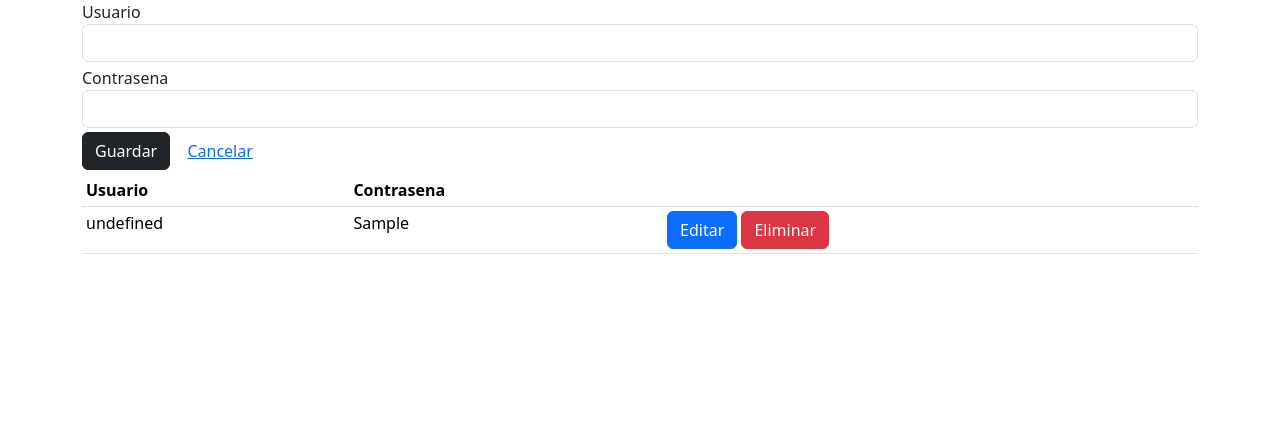
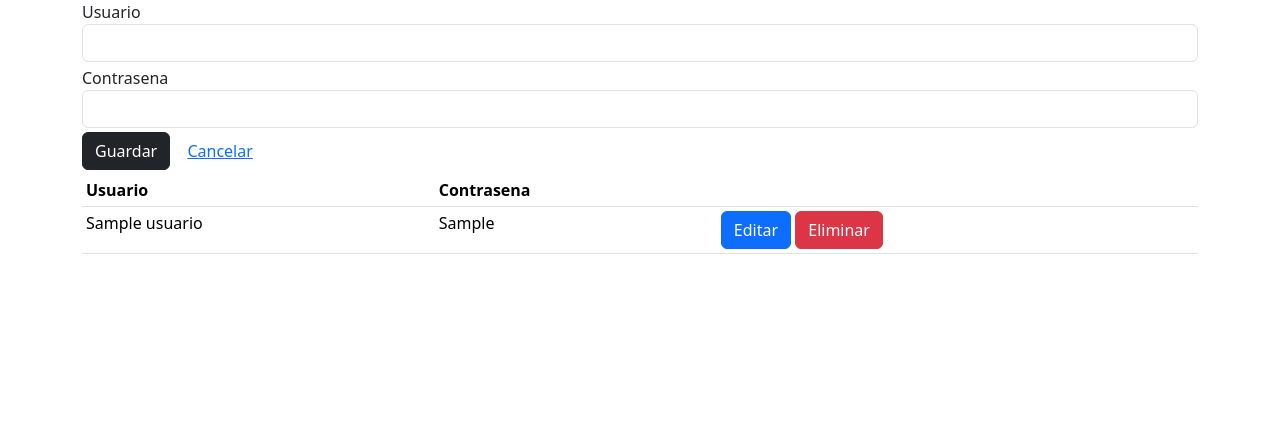
Before and after one commit to PahoranAlanis/RPAT7A, a Flask app: page / in a window 1280 px wide. Shown: the top 448 px of the page. Run offline with Flask 3, Linux system fonts and the light colour scheme; tables that the repository leaves empty or names only in its code hold one stand-in row (values such as "Sample post"); some libraries are stand-ins or nearby versions.

Commit message:
Update app.html

```diff
--- a/templates/app.html
+++ b/templates/app.html
@@ -123,7 +123,7 @@
                         var temperaturaHumedad = respuesta[x]
 
                         $("#tbodyTemperaturaHumedad").append(`<tr>
-                            <td>${temperaturaHumedad["Usuario"]}</td>
+                            <td>${temperaturaHumedad["Nombre_Usuario"]}</td>
                             <td>${temperaturaHumedad["Contrasena"]}</td>
                             <td>
                                 <button class="btn btn-primary btn-editar" data-id="${temperaturaHumedad["Id_Usuario"]}">Editar</button>
```
